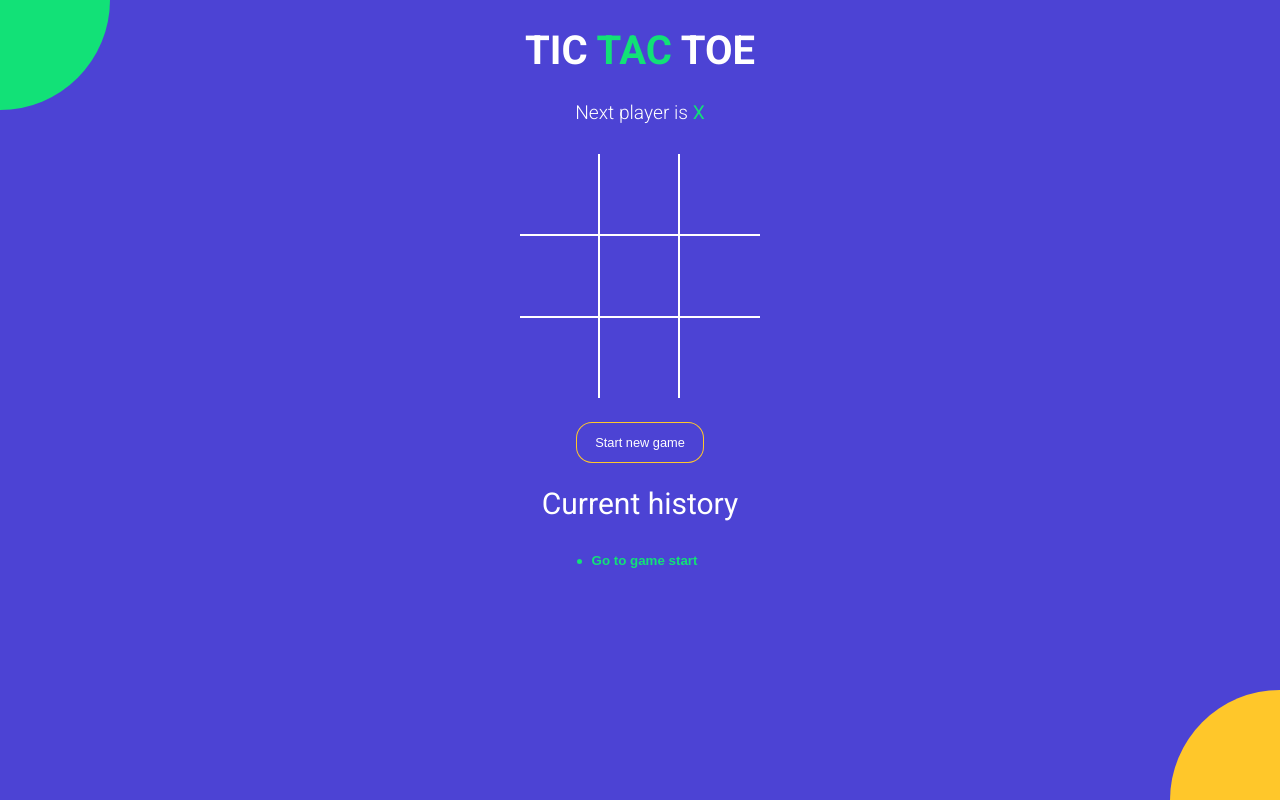
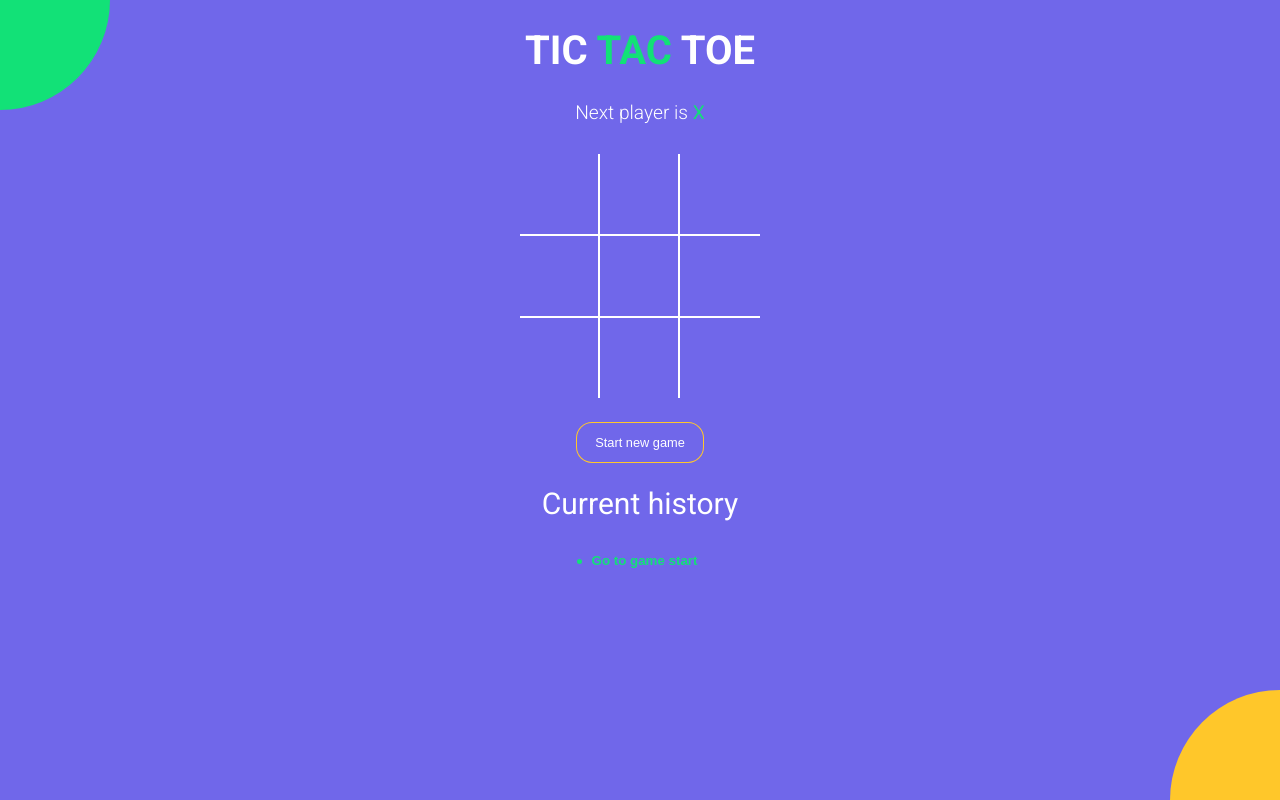
Before and after one commit to Akshay2001001003/tic-tac-toe, a React (Vite) app: page / in a window 1280 px wide. Built offline with nearby package versions, Linux system fonts and the light colour scheme.

Commit message:
Final commit

```diff
--- a/src/components/root.scss
+++ b/src/components/root.scss
@@ -1,6 +1,6 @@
 $green: #12e177;
 $orange: #ffc72a;
-$blue: #4c43d4;
+$blue: #7067ea;
 
 body {
   font-family: 'Roboto', sans-serif;
```
Also changed, not shown: 1 other file (tests, documents, lock files or other folders).
